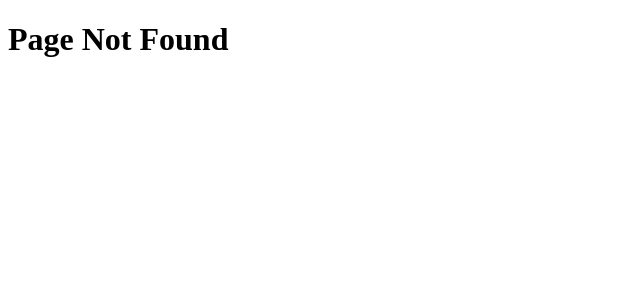
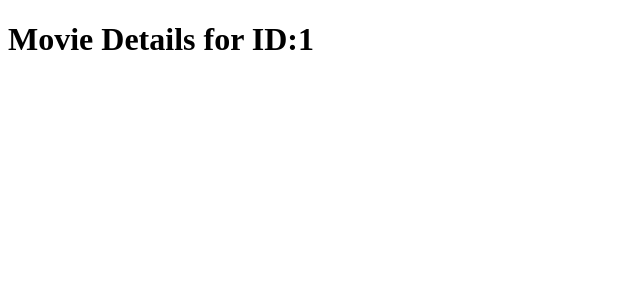
Before and after one commit to marcosTulli/movies, a Next.js app: page /info/1 in a window 1280 px wide. Before the commit this address had no page. Shown: the top 300 px of the page, without its empty margins (0-640 px from the left). Built offline with nearby package versions, Linux system fonts and the light colour scheme.

Commit message:
Add Movie Details Page

```diff
--- /dev/null
+++ b/src/app/info/[movieId]/page.tsx
@@ -0,0 +1,18 @@
+'use client';
+import React from 'react';
+
+
+export interface IMovieDetailsParams {
+    params: { movieId: string; };
+}
+
+const MovieDetails: React.FC<IMovieDetailsParams> = ({ params }) => {
+    const { movieId } = params;
+    return (
+        <div>
+            <h1>Movie Details for ID:{movieId} </h1>
+        </div>
+    );
+};
+
+export default MovieDetails;
--- a/src/components/slider/Slider.tsx
+++ b/src/components/slider/Slider.tsx
@@ -16,7 +16,7 @@ const Slider: React.FC<ISliderProps> = ({ movies }) => {
                     return (
                         <Link
                             key={movie.id}
-                            href={`/${movie.id}`}
+                            href={`/info/${movie.id}`}
                         >
                             <Card
                                 posterPath={movie.poster_path}
```
Also changed, not shown: src/app/info/page.tsx (added, +12 -0 lines).
